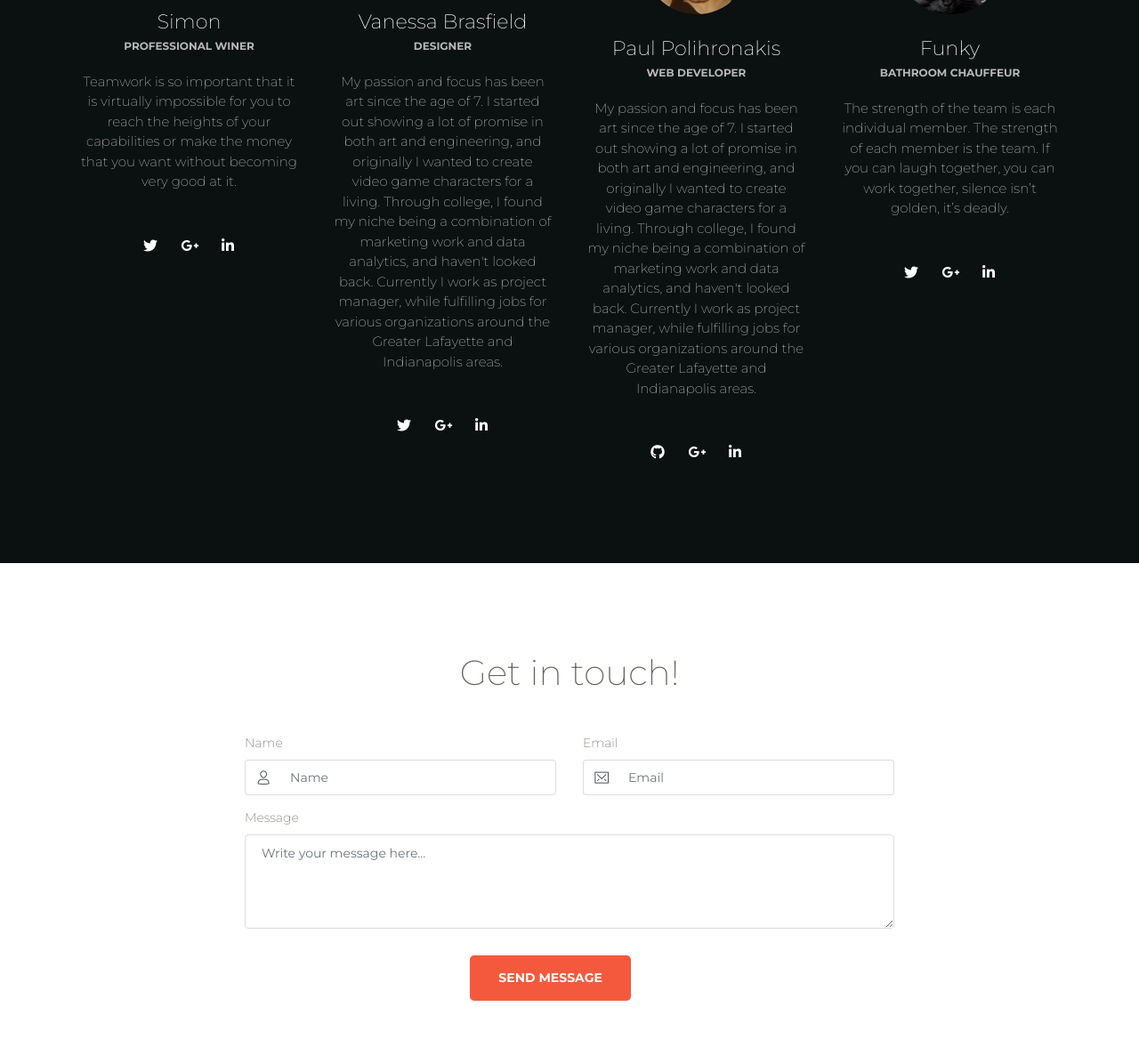
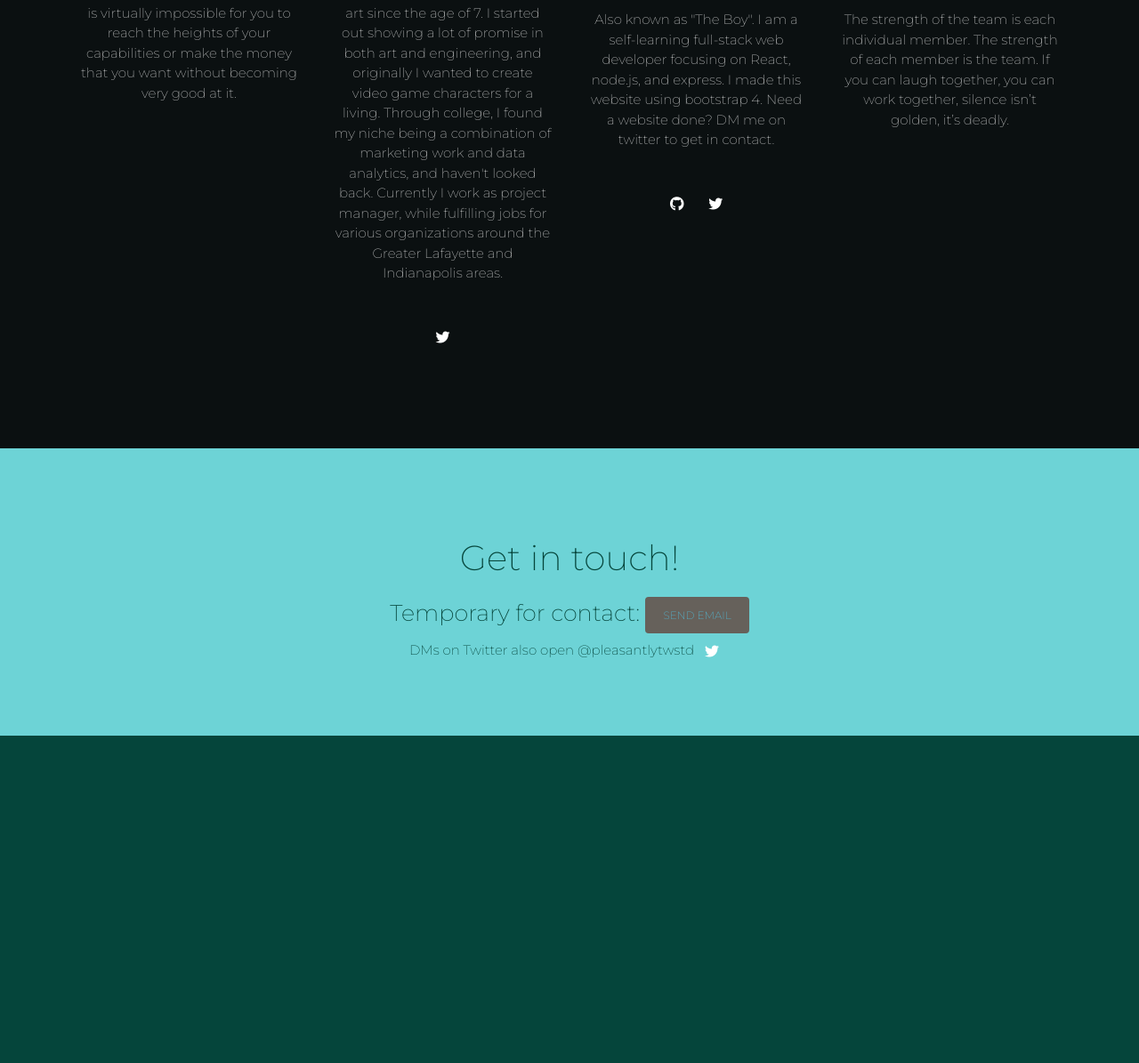
Before and after one commit to gogpaulie/vanessa-brasfield, a PHP site: page / in a window 1280 px wide. Shown: the part 4002-5197 px from the top of the page at 89% size. After the commit the page ends 4829 px from the top, so only its background shows below. Run offline with PHP 8.4, Linux system fonts and the light colour scheme; some libraries are stand-ins or nearby versions.

Commit message:
final touches for public release

```diff
--- a/index.html
+++ b/index.html
@@ -72,9 +72,9 @@
 
 	<div class="page-header" data-parallax="true">
       <div class="filter"></div>
-      <video autoplay muted loop id="myVideo">
+      <!-- <video autoplay muted loop id="myVideo">
         <source src="./assets/vids/vid.mp4" type="video/mp4">
-      </video>
+      </video> -->
 	    <div class="container">
 	      <div class="motto text-center">
 	        <h1 class="scale-in-hor-left">Vanessa Brasfield</h1>
@@ -359,16 +359,16 @@
 
           <div class="row" id="gallery" data-toggle="modal" data-target="#panelModal">
             <div class="col-12 col-sm-6 col-lg-3 b-1">
-              <img class="w-100 gallery-image" src="./assets/img/projects/panels/1.webp" data-target="#carouselPanel" data-slide-to="0">
+              <img class="w-100 gallery-image" src="./assets/img/projects/panels/panels1.png" data-target="#carouselPanel" data-slide-to="0">
             </div>
             <div class="col-12 col-sm-6 col-lg-3 b-1">
-              <img class="w-100 gallery-image" src="./assets/img/projects/panels/1.webp" data-target="#carouselPanel" data-slide-to="1">
+              <img class="w-100 gallery-image" src="./assets/img/projects/panels/panels2.png" data-target="#carouselPanel" data-slide-to="1">
             </div>
             <div class="col-12 col-sm-6 col-lg-3 b-1">
-              <img class="w-100 gallery-image" src="./assets/img/projects/panels/1.webp" data-target="#carouselPanel" data-slide-to="2">
+              <img class="w-100 gallery-image" src="./assets/img/projects/panels/panels3.png" data-target="#carouselPanel" data-slide-to="2">
             </div>
             <div class="col-12 col-sm-6 col-lg-3 b-1">
-              <img class="w-100 gallery-image" src="./assets/img/projects/panels/1.webp" data-target="#carouselPanel" data-slide-to="3">
+              <img class="w-100 gallery-image" src="./assets/img/projects/panels/panels4.png" data-target="#carouselPanel" data-slide-to="3">
             </div>
           </div>
 
@@ -388,19 +388,19 @@
                 <div id="carouselPanel" class="carousel slide" data-ride="carousel">
                     <div class="carousel-inner">
                       <div class="carousel-item active">
-                        <img class="d-block w-100" src="./assets/img/projects/panels/1.webp">
+                        <img class="d-block w-100" src="./assets/img/projects/panels/panels1.png">
                         <h3>1</h3>
                       </div>
                       <div class="carousel-item">
-                        <img class="d-block w-100" src="./assets/img/projects/panels/1.webp">
+                        <img class="d-block w-100" src="./assets/img/projects/panels/panels2.png">
                         <h3>2</h3>
                       </div>
                       <div class="carousel-item">
-                        <img class="d-block w-100" src="./assets/img/projects/panels/1.webp">
+                        <img class="d-block w-100" src="./assets/img/projects/panels/panels3.png">
                         <h3>3</h3>
                       </div>
                       <div class="carousel-item">
-                        <img class="d-block w-100" src="./assets/img/projects/panels/1.webp">
+                        <img class="d-block w-100" src="./assets/img/projects/panels/panels4.png">
                         <h3>4</h3>
                       </div>
                     </div>
@@ -421,6 +421,76 @@
               </div>
             </div>
           </div>
+
+          <!--Promo Materials-->
+
+          <!-- <h2>Promo Materials</h2>
+          <br />
+
+          <div class="row" id="gallery" data-toggle="modal" data-target="#promoModal">
+            <div class="col-12 col-sm-6 col-lg-3 b-1">
+              <img class="w-100 gallery-image" src="./assets/img/projects/panels/panels1.png" data-target="#carouselPromo" data-slide-to="0">
+            </div>
+            <div class="col-12 col-sm-6 col-lg-3 b-1">
+              <img class="w-100 gallery-image" src="./assets/img/projects/panels/panels2.png" data-target="#carouselPromo" data-slide-to="1">
+            </div>
+            <div class="col-12 col-sm-6 col-lg-3 b-1">
+              <img class="w-100 gallery-image" src="./assets/img/projects/panels/panels3.png" data-target="#carouselPromo" data-slide-to="2">
+            </div>
+            <div class="col-12 col-sm-6 col-lg-3 b-1">
+              <img class="w-100 gallery-image" src="./assets/img/projects/panels/1.webp" data-target="#carouselPromo" data-slide-to="3">
+            </div>
+          </div> -->
+
+          <!--Modal-->
+
+          <!-- <div class="modal fade" id="promoModal" tabindex="-1" role="dialog" aria-hidden="true">
+            <div class="modal-dialog" role="document">
+              <div class="modal-content">
+                <div class="modal-header">
+                  <button type="button" class="close" data-dismiss="modal" aria-label="Close">
+                    <span aria-hidden="true">×</span>
+                  </button>
+                </div>
+                <div class="modal-body"> -->
+
+                <!-- Carousel markup: https://getbootstrap.com/docs/4.4/components/carousel/ -->
+                <!-- <div id="carouselPromo" class="carousel slide" data-ride="carousel">
+                    <div class="carousel-inner">
+                      <div class="carousel-item active">
+                        <img class="d-block w-100" src="./assets/img/projects/panels/panels1.png">
+                        <h3>1</h3>
+                      </div>
+                      <div class="carousel-item">
+                        <img class="d-block w-100" src="./assets/img/projects/panels/panels2.png">
+                        <h3>2</h3>
+                      </div>
+                      <div class="carousel-item">
+                        <img class="d-block w-100" src="./assets/img/projects/panels/panels3.png">
+                        <h3>3</h3>
+                      </div>
+                      <div class="carousel-item">
+                        <img class="d-block w-100" src="./assets/img/projects/panels/1.webp">
+                        <h3>4</h3>
+                      </div>
+                    </div>
+                    <a class="carousel-control-prev" href="#carouselPromo" role="button" data-slide="prev">
+                      <span class="carousel-control-prev-icon" aria-hidden="true"></span>
+                      <span class="sr-only">Previous</span>
+                    </a>
+                    <a class="carousel-control-next" href="#carouselPromo" role="button" data-slide="next">
+                      <span class="carousel-control-next-icon" aria-hidden="true"></span>
+                      <span class="sr-only">Next</span>
+                    </a>
+                  </div>
+                </div>
+
+                <div class="modal-footer">
+                  <button type="button" class="btn btn-secondary" data-dismiss="modal">Close</button>
+                </div>
+              </div>
+            </div>
+          </div> -->
 
           <!--TWITCH OVERLAYS-->
 
@@ -575,11 +645,11 @@
                   Teamwork is so important that it is virtually impossible for you to reach the heights of your capabilities or make the money that you want without becoming very good at it.
                 </p>
               </div>
-              <div class="card-footer text-center">
+              <!-- <div class="card-footer text-center">
                 <a href="#pablo" class="btn btn-link btn-just-icon btn-neutral"><i class="fa fa-twitter"></i></a>
                 <a href="#pablo" class="btn btn-link btn-just-icon btn-neutral"><i class="fa fa-google-plus"></i></a>
                 <a href="#pablo" class="btn btn-link btn-just-icon btn-neutral"><i class="fa fa-linkedin"></i></a>
-              </div>
+              </div> -->
             </div>
           </div>
           <div class="col-md-3">
@@ -601,9 +671,8 @@
                 </p>
               </div>
               <div class="card-footer text-center">
-                <a href="#pablo" class="btn btn-link btn-just-icon btn-neutral"><i class="fa fa-twitter"></i></a>
-                <a href="#pablo" class="btn btn-link btn-just-icon btn-neutral"><i class="fa fa-google-plus"></i></a>
-                <a href="#pablo" class="btn btn-link btn-just-icon btn-neutral"><i class="fa fa-linkedin"></i></a>
+                <a href="https://twitter.com/pleasantlytwstd?s=20" class="btn btn-link btn-just-icon btn-neutral"><i class="fa fa-twitter"></i></a>
+
               </div>
             </div>
           </div>
@@ -622,13 +691,12 @@
                   </div>
                 </a>
                 <p class="card-description text-center">
-                  My passion and focus has been art since the age of 7. I started out showing a lot of promise in both art and engineering, and originally I wanted to create video game characters for a living. Through college, I found my niche being a combination of marketing work and data analytics, and haven't looked back. Currently I work as project manager, while fulfilling jobs for various organizations around the Greater Lafayette and Indianapolis areas.
-                </p>
+                  Also known as "The Boy". I am a self-learning full-stack web developer focusing on React, node.js, and express. I made this website using bootstrap 4. Need a website done? DM me on twitter to get in contact.
+                  </p>
               </div>
               <div class="card-footer text-center">
                 <a href="https://github.com/gogpaulie" target="_blank" class="btn btn-link btn-just-icon btn-neutral"><i class="fa fa-github"></i></a>
-                <a href="#pablo" class="btn btn-link btn-just-icon btn-neutral"><i class="fa fa-google-plus"></i></a>
-                <a href="#pablo" class="btn btn-link btn-just-icon btn-neutral"><i class="fa fa-linkedin"></i></a>
+                <a href="https://twitter.com/Polihronakis" class="btn btn-link btn-just-icon btn-neutral"><i class="fa fa-twitter"></i></a>
               </div>
             </div>
           </div>
@@ -651,21 +719,29 @@
                 </p>
               </div>
               <div class="card-footer text-center">
-                <a href="#pablo" class="btn btn-link btn-just-icon btn-neutral"><i class="fa fa-twitter"></i></a>
+                <!-- <a href="#pablo" class="btn btn-link btn-just-icon btn-neutral"><i class="fa fa-twitter"></i></a>
                 <a href="#pablo" class="btn btn-link btn-just-icon btn-neutral"><i class="fa fa-google-plus"></i></a>
-                <a href="#pablo" class="btn btn-link btn-just-icon btn-neutral"><i class="fa fa-linkedin"></i></a>
+                <a href="#pablo" class="btn btn-link btn-just-icon btn-neutral"><i class="fa fa-linkedin"></i></a> -->
               </div>
             </div>
           </div>
         </div>
       </div>
     </div>
-    <div id="contact" class="section landing-section">
+
+    <!--Contact-->
+
+    <div id="contact" class="section landing-section bg-primary">
       <div class="container">
         <div class="row">
           <div class="col-md-8 ml-auto mr-auto">
             <h2 class="text-center">Get in touch!</h2>
-            <form class="contact-form">
+            <div class="text-center">
+              <h3>Temporary for contact: <button type="button" class="btn btn-default"><a href="mailto:pleasantlytwstd@gmail.com">Send email</a></button></h3>
+
+              <p>DMs on Twitter also open @pleasantlytwstd<a href="https://twitter.com/pleasantlytwstd?s=20" class="btn btn-link btn-just-icon btn-neutral"><i class="fa fa-twitter"></i></a></p>
+            </div>
+            <!-- <form class="contact-form">
               <div class="row">
                 <div class="col-md-6">
                   <label>Name</label>
@@ -697,7 +773,7 @@
                   <button class="btn btn-danger btn-lg btn-fill">Send Message</button>
                 </div>
               </div>
-            </form>
+            </form> -->
           </div>
         </div>
       </div>
--- a/style.css
+++ b/style.css
@@ -12,7 +12,7 @@ body {
 
 .page-header {
 
-
+	background-image: url(./assets/img/header3.jpg);
 }
 
 #myVideo {
@@ -116,6 +116,12 @@ body {
 	max-width: 75%;
 }
 
+#contact {
+
+	color: #05453B;
+}
+
+
 /* .modal-content {
 	height: auto;
 	min-height: 100%;
```
Also changed, not shown: assets/img/projects/panels/panels1.png (added), assets/img/projects/panels/panels2.png (added), assets/img/projects/panels/panels3.png (added), assets/img/projects/panels/panels4.png (added).
